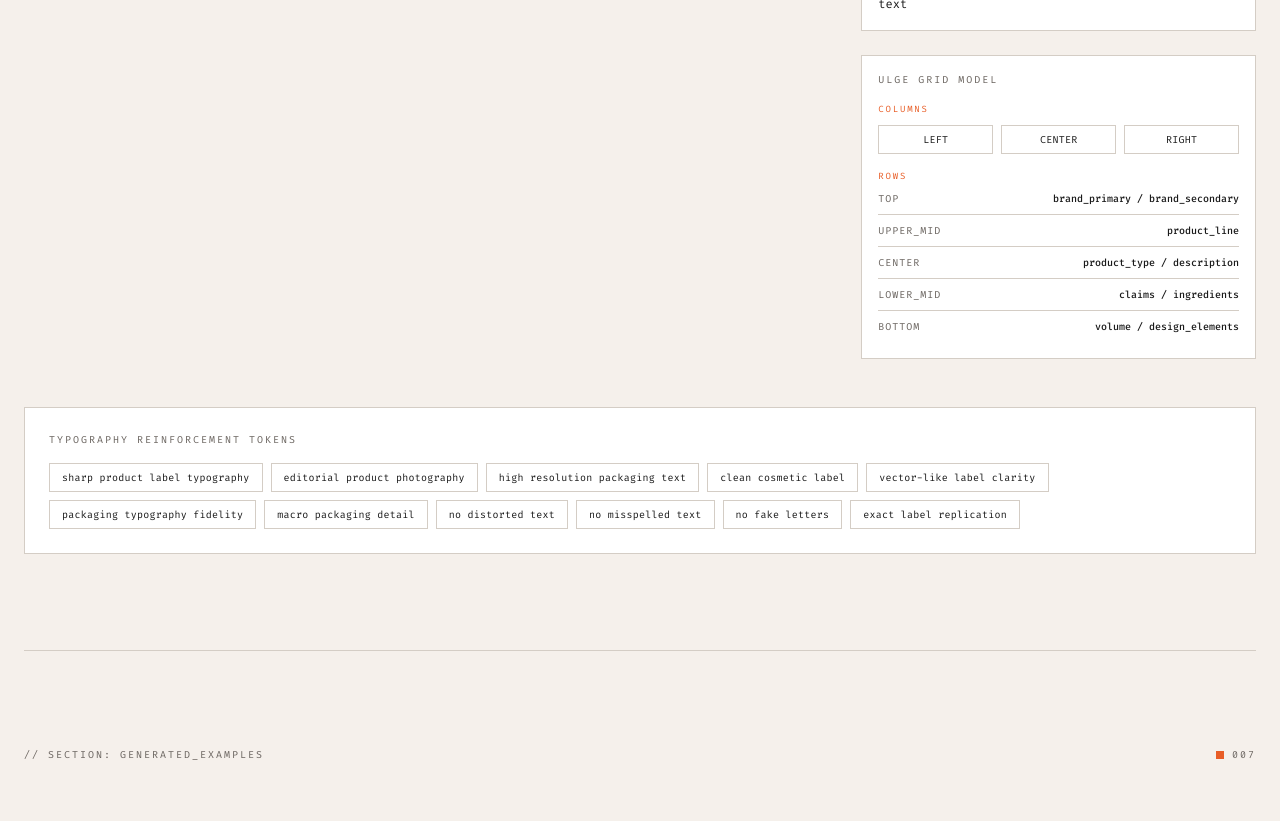
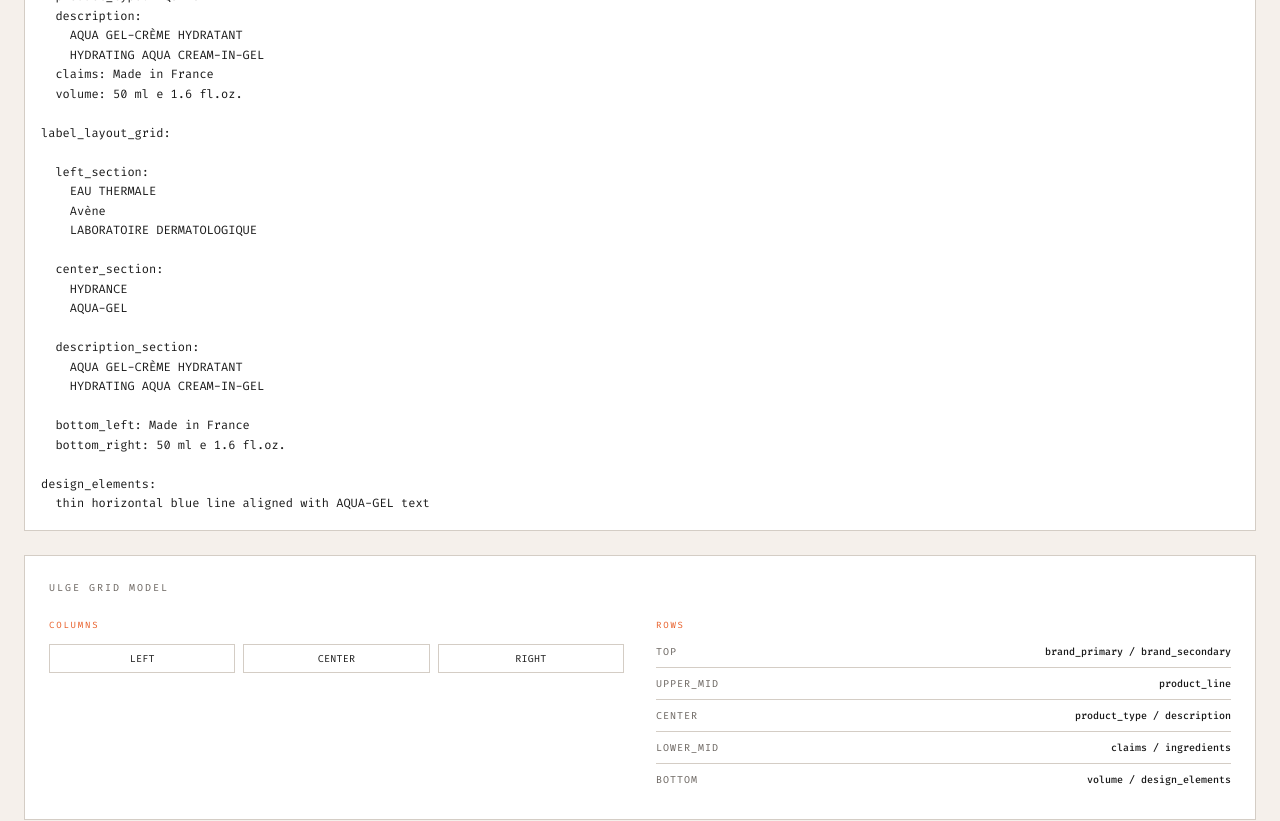
Before and after one commit to marcuswmc/hplg-framework-page, a Next.js app: page / in a window 1280 px wide. Shown: the part 7960-8781 px from the top of the page. Built offline with nearby package versions, Linux system fonts and the light colour scheme.

Commit message:
feat: full-width layout for Master Template sections
Reorganize grid model for better horizontal space usage

Co-authored-by: Marcus Oliveira <71191355+marcuswmc@users.noreply.github.com>

```diff
--- a/components/template-section.tsx
+++ b/components/template-section.tsx
@@ -87,25 +87,24 @@ export function TemplateSection() {
           </p>
         </div>
 
-        <div className="grid lg:grid-cols-3 gap-6">
-          <div className="lg:col-span-2">
+        <div className="flex flex-col gap-6">
           <CopyBlock code={masterTemplate} label="master_prompt_v5.txt" />
-          </div>
 
-          <div className="flex flex-col gap-6">
           <CopyBlock code={labelExample} label="output_example_avene.txt" />
 
           {/* Grid legend */}
-            <div className="border border-border bg-card p-4">
-              <span className="text-[10px] uppercase tracking-[0.2em] text-muted-foreground block mb-4">
+          <div className="border border-border bg-card p-6">
+            <span className="text-[10px] uppercase tracking-[0.2em] text-muted-foreground block mb-6">
               ULGE Grid Model
             </span>
 
+            <div className="grid md:grid-cols-2 gap-8">
               {/* Columns */}
-              <span className="text-[9px] uppercase tracking-[0.2em] text-accent block mb-2">
+              <div>
+                <span className="text-[9px] uppercase tracking-[0.2em] text-accent block mb-3">
                   Columns
                 </span>
-              <div className="flex gap-2 mb-4">
+                <div className="flex gap-2">
                   {["LEFT", "CENTER", "RIGHT"].map((col) => (
                     <span
                       key={col}
@@ -115,9 +114,11 @@ export function TemplateSection() {
                     </span>
                   ))}
                 </div>
+              </div>
 
               {/* Rows */}
-              <span className="text-[9px] uppercase tracking-[0.2em] text-accent block mb-2">
+              <div>
+                <span className="text-[9px] uppercase tracking-[0.2em] text-accent block mb-3">
                   Rows
                 </span>
                 <div className="flex flex-col gap-2">
@@ -140,6 +141,7 @@ export function TemplateSection() {
                       </span>
                     </div>
                   ))}
+                </div>
               </div>
             </div>
           </div>
```
Lines whose indentation alone changed are shown as unchanged.
